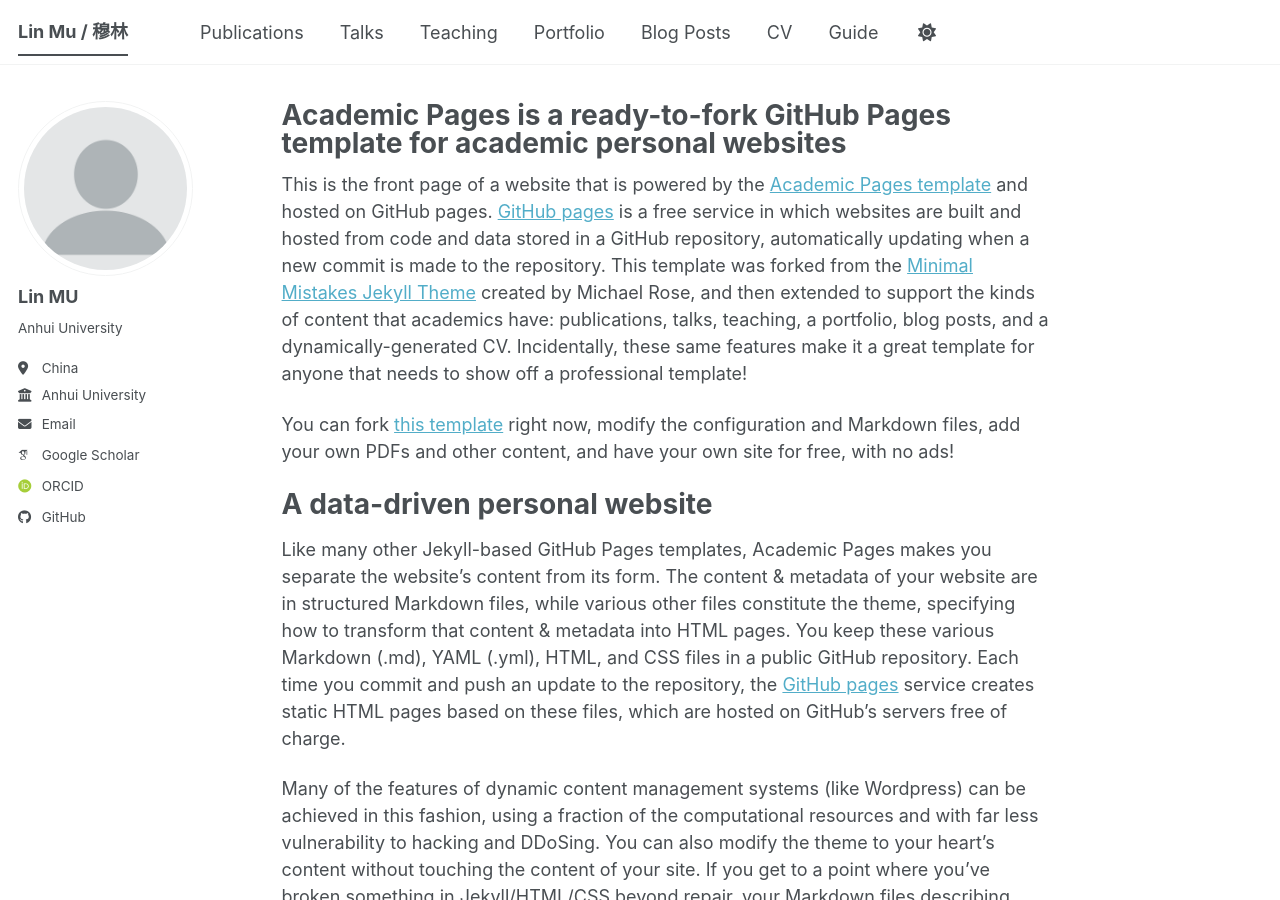
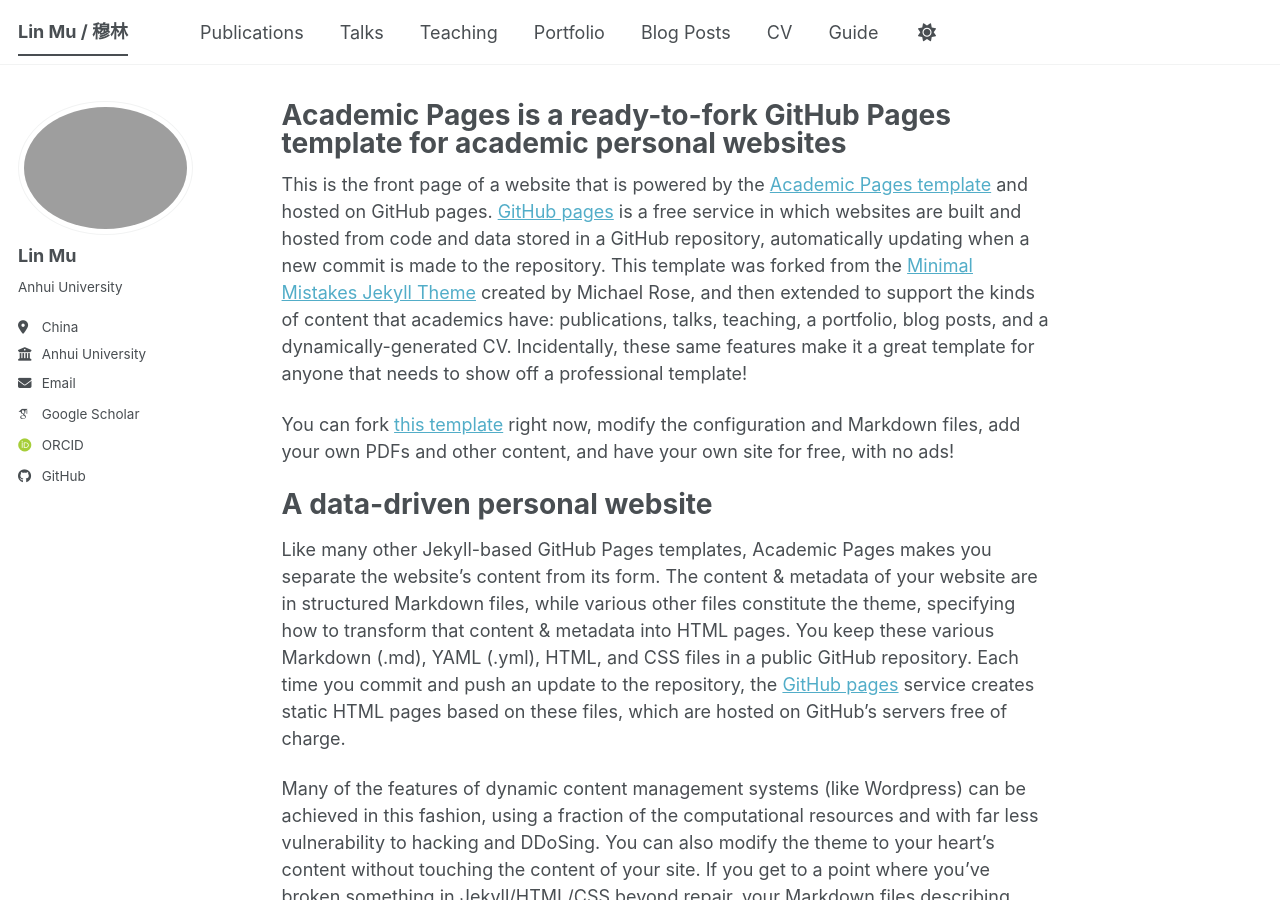
Before and after one commit to mulin-ahu/mulin-ahu.github.io, a Jekyll site: the page built from _pages/about.md, in a window 1280 px wide and 900 px high. Built offline with Jekyll 4.4.1, drawn with Linux system fonts in a browser that asks for light colours; some web fonts are replaced; a script bundle is joined from its source files by our own code; library files that are not in the unit come from our copies.

Commit message:
Update _config.yml

```diff
--- a/_config.yml
+++ b/_config.yml
@@ -23,8 +23,8 @@
 #               Additional customization can be done by editing /_includes/author-profile.html
 author:
   # Biographic information
-  avatar           : "profile.png"
-  name             : "Lin MU"
+  avatar           : "profile.HEIC"
+  name             : "   Lin Mu   "
   pronouns         : # example: "she/her"
   bio              : "Anhui University"
   location         : "China"
```
